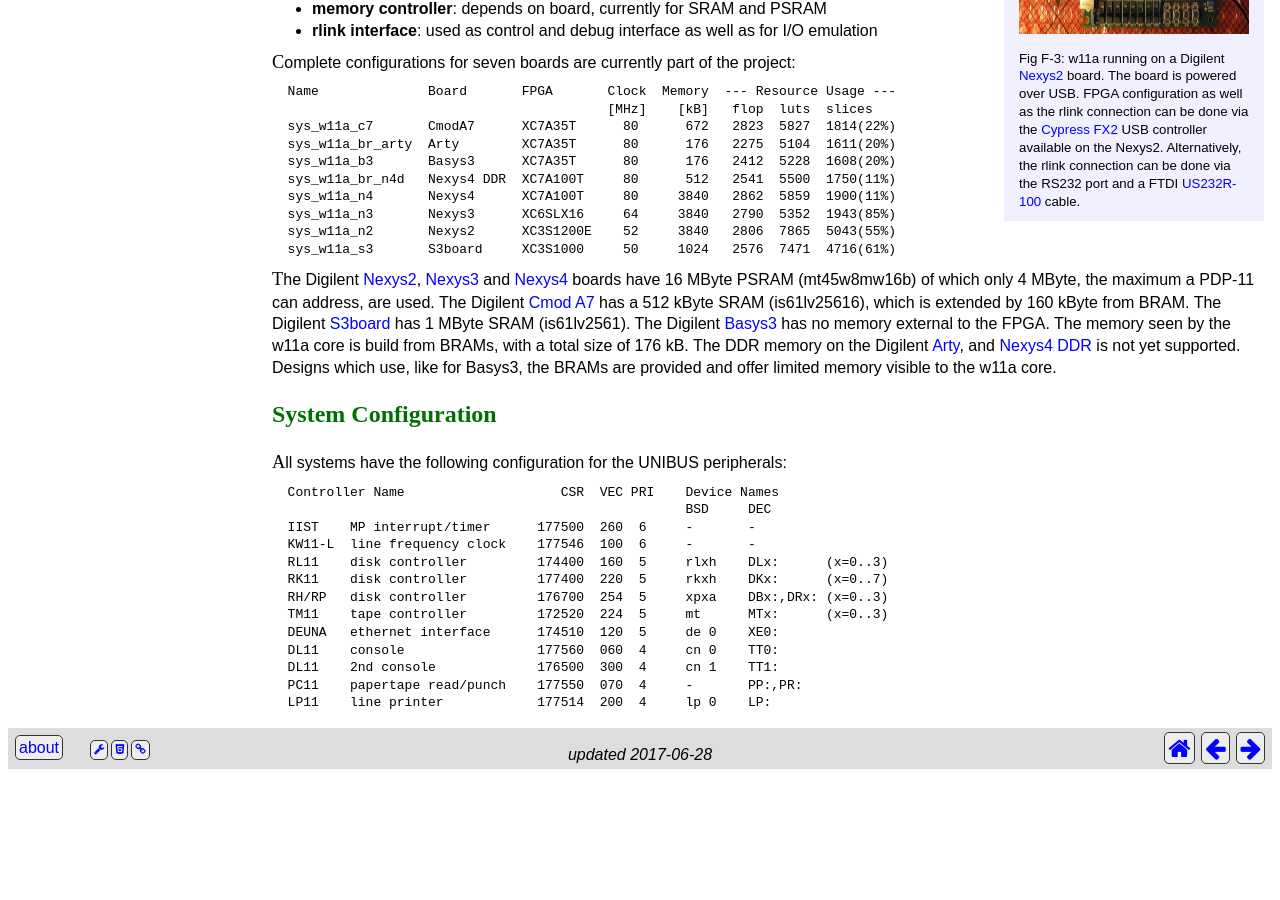
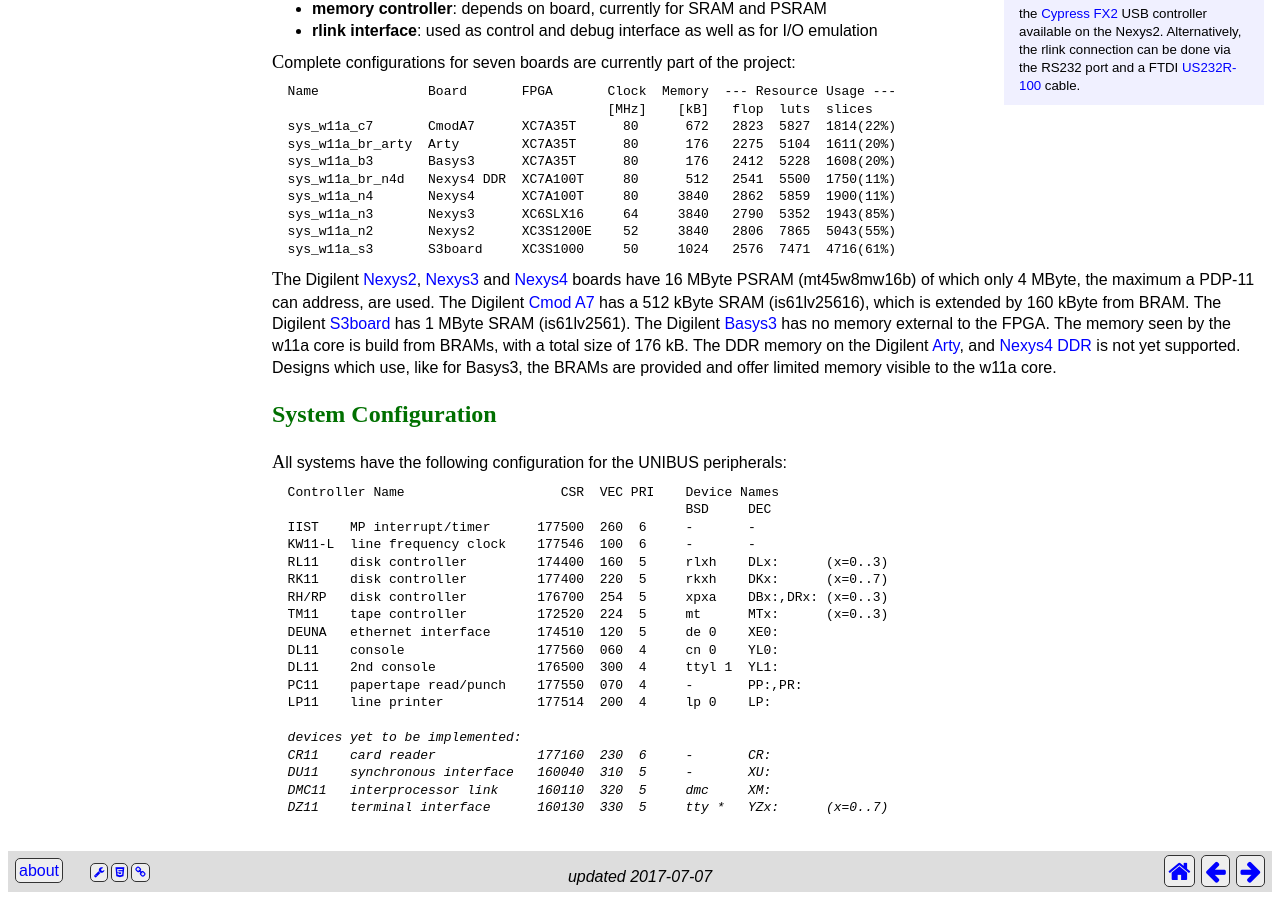
Before and after one commit to wfjm/wfjm.github.io, a Jekyll site: the page built from home/w11/impl/index.html, in a window 1280 px wide and 900 px high, scrolled down 1388 px. Built offline with Jekyll 4.4.1, drawn with Linux system fonts in a browser that asks for light colours; before the commit the page ends 2165 px from its top, so only the background shows below that.

Commit message:
update device table

```diff
--- a/home/w11/impl/index.html
+++ b/home/w11/impl/index.html
@@ -2,7 +2,7 @@
 title:  "Features"
 #
 my:
-  changedate: 2017-06-28
+  changedate: 2017-07-07
 ---
 {% capture caption_Fig_F_1 %}
     Fig F-1: A KB11-C processor without FPP and one Massbus interface,
@@ -53,7 +53,7 @@ my:
     <a href="http://www.ftdichip.com/Products/EvaluationKits/USB-Serial.htm">
     US232R-100</a> cable.
 {% endcapture %}
-{% include figbox-right.html id="Fig_F-3" width="230" height="362"
+{% include figbox-right.html id="Fig_F-3" width="230" height="246"
      figurl="/downloads/w11/pictures/wfjm-2010-08-08-w11a_n2.jpg"
      caption=caption_Fig_F_3
 %}
@@ -200,8 +200,15 @@ All systems have the following configuration for the UNIBUS peripherals:
   RH/RP   disk controller         176700  254  5     xpxa    DBx:,DRx: (x=0..3)
   TM11    tape controller         172520  224  5     mt      MTx:      (x=0..3)
   DEUNA   ethernet interface      174510  120  5     de 0    XE0:
-  DL11    console                 177560  060  4     cn 0    TT0:
-  DL11    2nd console             176500  300  4     cn 1    TT1:
+  DL11    console                 177560  060  4     cn 0    YL0:
+  DL11    2nd console             176500  300  4     ttyl 1  YL1:
   PC11    papertape read/punch    177550  070  4     -       PP:,PR:
   LP11    line printer            177514  200  4     lp 0    LP:
+
+<i>  devices yet to be implemented:
+  CR11    card reader             177160  230  6     -       CR:
+  DU11    synchronous interface   160040  310  5     -       XU:
+  DMC11   interprocessor link     160110  320  5     dmc     XM:
+  DZ11    terminal interface      160130  330  5     tty *   YZx:      (x=0..7)
+</i>
 </pre>
```
